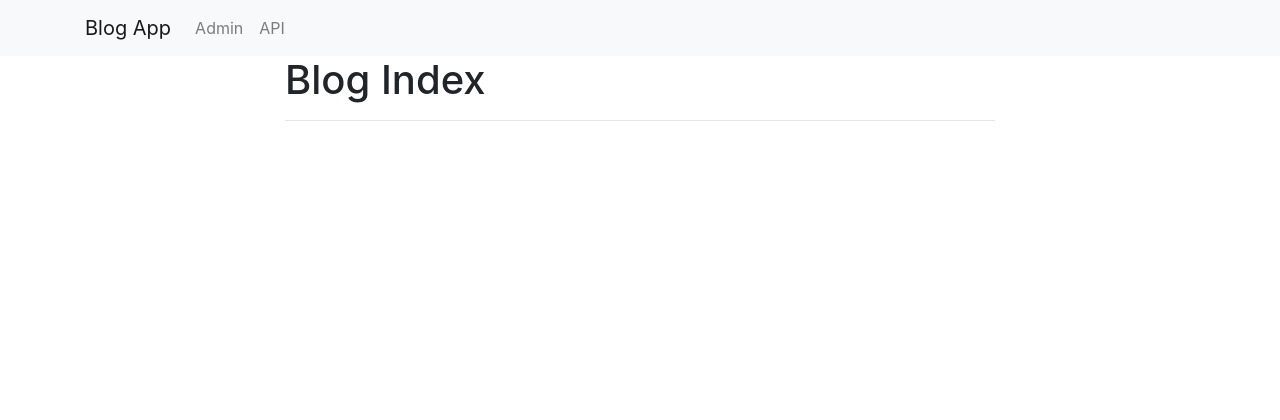
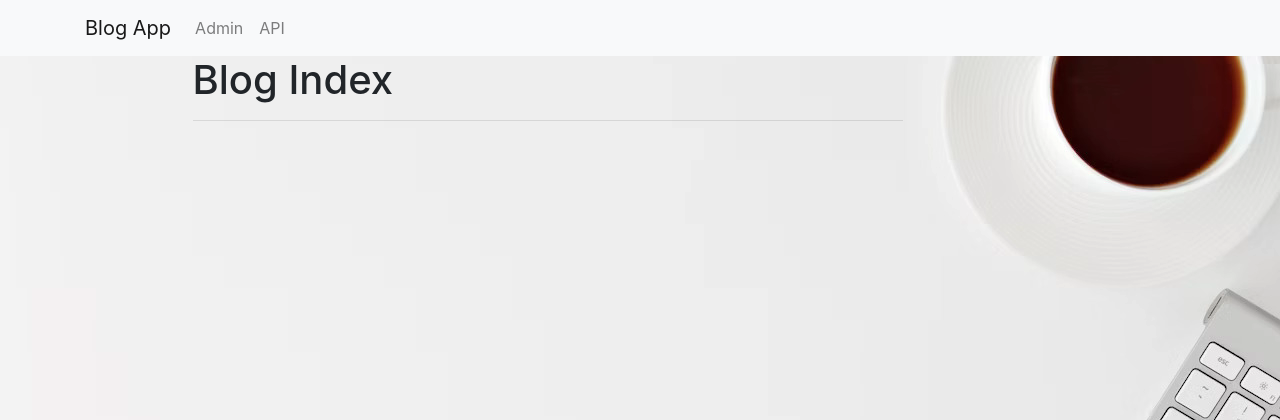
Before and after one commit to lasttang0/blog-app, a Django app: page / in a window 1280 px wide. Shown: the top 420 px of the page. Run offline with Django 4.2, Linux system fonts and the light colour scheme; data that the repository does not hold is empty; some libraries are stand-ins or nearby versions.

Commit message:
add background image to blog pages

```diff
--- /dev/null
+++ b/blog/static/blog/style.css
@@ -0,0 +1,3 @@
+body {
+    background: white url("images/background.png") no-repeat;
+}
--- a/templates/base.html
+++ b/templates/base.html
@@ -12,6 +12,8 @@
     <title>{% block title %}{% endblock title %}</title>
 </head>
 <body>
+    {% load static %}
+    <link rel="stylesheet" href="{% static 'blog/style.css' %}">
     <nav class="navbar navbar-expand-lg navbar-light bg-light">
         <div class="container">
             <a class="navbar-brand" href="{% url 'blog:index' %}">Blog App</a>
--- a/templates/blog/category.html
+++ b/templates/blog/category.html
@@ -7,7 +7,7 @@
 <body>
     {% extends "base.html" %}
     {% block page_content %}
-    <div class="col-md-8 offset-md-2">
+    <div class="col-md-8 offset-md-1">
         <h1>{{ category | title }}</h1>
         <hr>
         {% for post in posts %}
--- a/templates/blog/detail.html
+++ b/templates/blog/detail.html
@@ -7,7 +7,7 @@
 <body>
     {% extends "base.html" %}
     {% block page_content %}
-    <div class="col-md-8 offset-md-2">
+    <div class="col-md-8 offset-md-1">
         <h1>{{ post.title }}</h1>
         <small>
             {{ post.created_on.date }} |&nbsp;
--- a/templates/blog/index.html
+++ b/templates/blog/index.html
@@ -7,7 +7,7 @@
 <body>
     {% extends "base.html" %}
     {% block page_content %}
-    <div class="col-md-8 offset-md-2">
+    <div class="col-md-8 offset-md-1">
         <h1>Blog Index</h1>
         <hr>
         {% for post in posts %}
```
Also changed, not shown: blog/static/blog/images/background.png (added).
